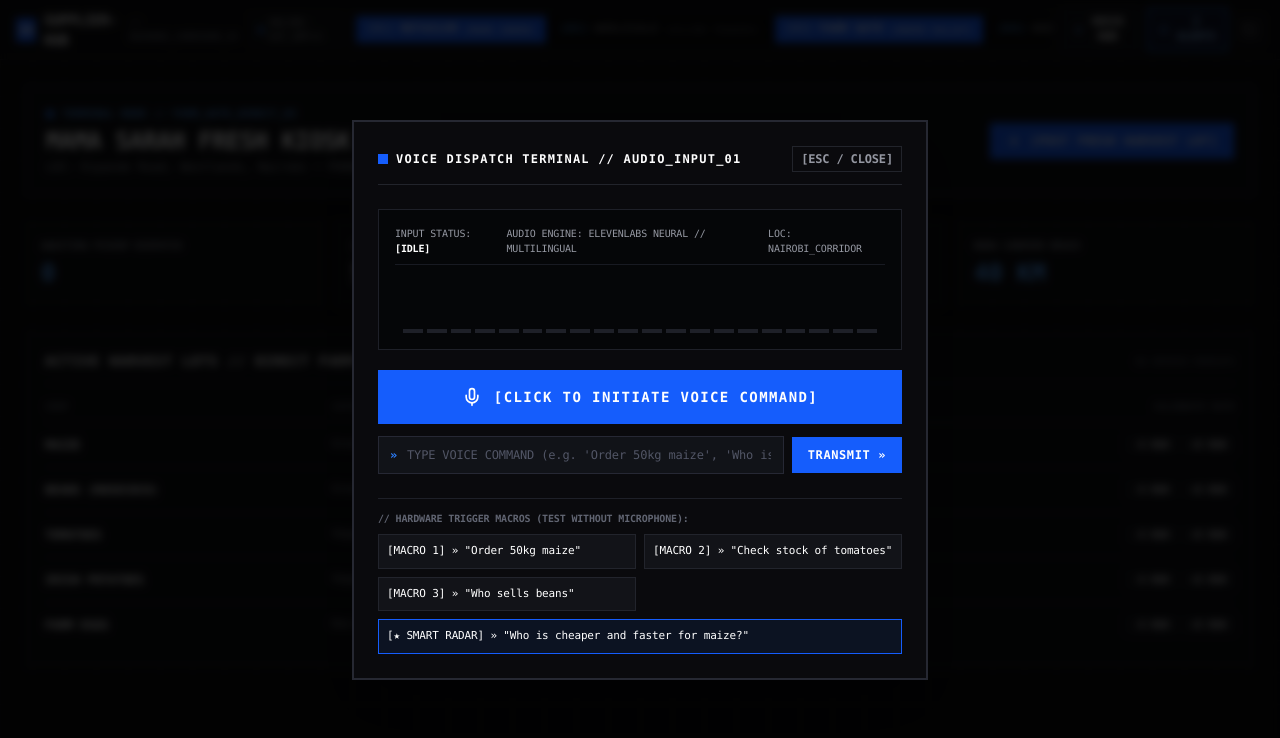
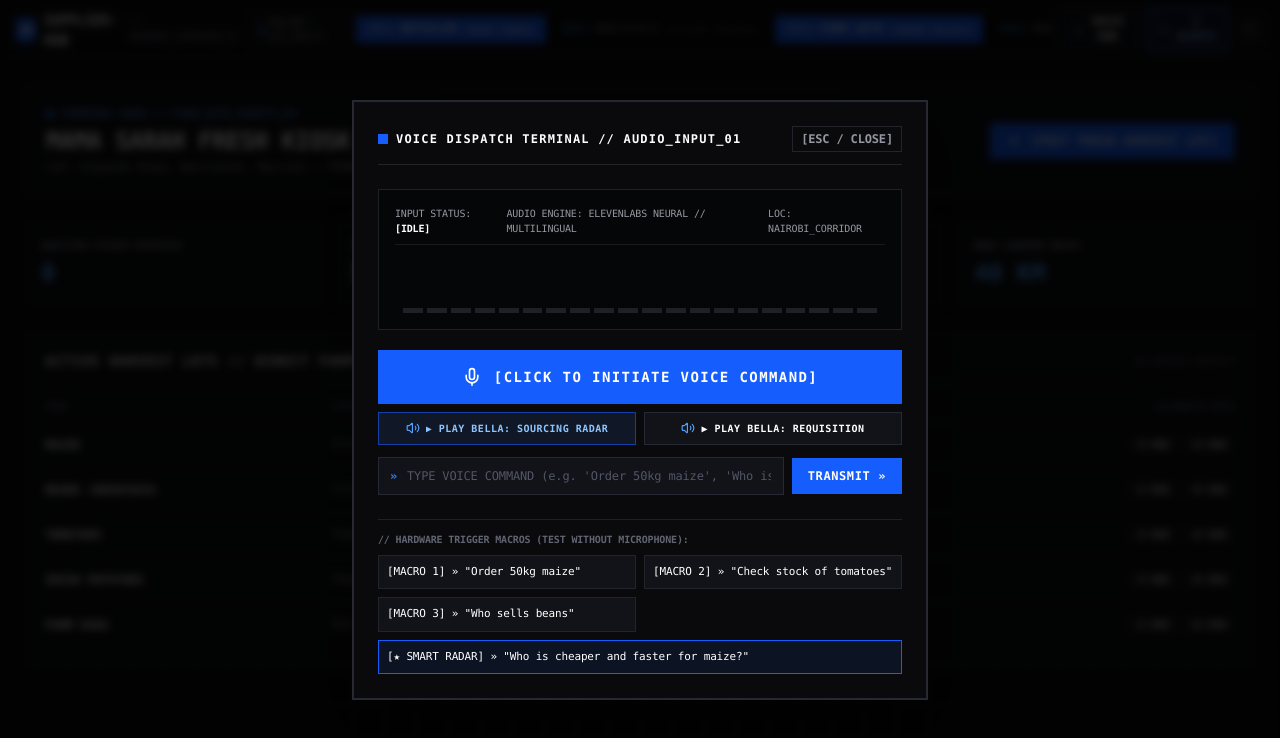
Before and after one commit to Glizocksama-2/supplier-hub, a Next.js app: page /dashboard/farmer in a window 1280 px wide. Both pictures are taken after a click on the button "VOICE HUD". Shown: the top 738 px of the page. Built offline with nearby package versions, Linux system fonts and the light colour scheme.

Commit message:
feat(voice): add 1-tap Bella audio demo buttons and Brave/Edge privacy diagnosis resolution card

```diff
--- a/src/components/VoiceAssistantModal.tsx
+++ b/src/components/VoiceAssistantModal.tsx
@@ -24,11 +24,13 @@ export function VoiceAssistantModal({ isOpen, onClose }: VoiceAssistantProps) {
   const [isSpeaking, setIsSpeaking] = useState(false)
   const [status, setStatus] = useState<'IDLE' | 'LISTENING' | 'PARSING' | 'SYNTHESIZING'>('IDLE')
   const [manualCommand, setManualCommand] = useState('')
+  const [speechError, setSpeechError] = useState<'network' | 'not-allowed' | 'other' | null>(null)
 
   const recognitionRef = useRef<any>(null)
   const audioRef = useRef<HTMLAudioElement | null>(null)
   const silenceTimerRef = useRef<any>(null)
   const transcriptRef = useRef<string>('')
+  const inputRef = useRef<HTMLInputElement | null>(null)
 
   const speakWithBrowserSpeech = useCallback((text: string) => {
     if (typeof window === 'undefined') return
@@ -276,6 +278,7 @@ export function VoiceAssistantModal({ isOpen, onClose }: VoiceAssistantProps) {
     setTranscript('')
     transcriptRef.current = ''
     setResponseMessage('')
+    setSpeechError(null)
 
     if (typeof window === 'undefined') return
 
@@ -295,6 +298,7 @@ export function VoiceAssistantModal({ isOpen, onClose }: VoiceAssistantProps) {
         stream.getTracks().forEach((track) => track.stop())
       } catch (err: any) {
         console.warn('Microphone permission check failed:', err)
+        setSpeechError('not-allowed')
         setResponseMessage(
           'Microphone permission blocked or device unavailable. Allow microphone in your browser address bar.'
         )
@@ -367,11 +371,14 @@ export function VoiceAssistantModal({ isOpen, onClose }: VoiceAssistantProps) {
       const err = event?.error
 
       if (err === 'not-allowed' || err === 'service-not-allowed') {
+        setSpeechError('not-allowed')
         setResponseMessage('Microphone access blocked. Click the lock/settings icon in the browser address bar to allow.')
       } else if (err === 'network') {
+        setSpeechError('network')
         setResponseMessage(
-          'Browser speech cloud blocked by network or browser privacy setting (common in Brave/Edge). Type any command in the prompt below or tap the quick macros to speak!'
+          'Browser speech cloud blocked by network or browser privacy setting (common in Brave/Edge). Type any command below or tap the quick macros to speak!'
         )
+        setTimeout(() => inputRef.current?.focus(), 150)
       } else if (err === 'language-not-supported') {
         console.warn('Language not supported, retrying with en-US fallback')
         recognition.lang = 'en-US'
@@ -384,6 +391,7 @@ export function VoiceAssistantModal({ isOpen, onClose }: VoiceAssistantProps) {
           setResponseMessage('No voice activity detected. Speak into your microphone, type below, or tap a macro.')
         }
       } else if (err === 'audio-capture') {
+        setSpeechError('not-allowed')
         setResponseMessage('No microphone hardware detected. Please connect an audio input device.')
       } else {
         if (!transcriptRef.current) {
@@ -416,6 +424,7 @@ export function VoiceAssistantModal({ isOpen, onClose }: VoiceAssistantProps) {
   }
 
   const triggerSample = (phrase: string) => {
+    setSpeechError(null)
     setTranscript(phrase)
     processCommand(phrase)
   }
@@ -521,6 +530,56 @@ export function VoiceAssistantModal({ isOpen, onClose }: VoiceAssistantProps) {
             )}
           </button>
 
+          {/* Direct 1-Tap Voice Audio Test Buttons (Instant Neural Audio Playback) */}
+          <div className="w-full mt-2 grid grid-cols-2 gap-2">
+            <button
+              type="button"
+              onClick={() => triggerSample('Who is cheaper and faster for maize?')}
+              className="py-2 px-3 bg-[#101726] hover:bg-[#162238] border border-blue-600/60 hover:border-blue-500 text-blue-300 font-bold text-[10px] uppercase tracking-wider flex items-center justify-center gap-1.5 transition-colors"
+            >
+              <Volume2 className="w-3.5 h-3.5 text-blue-400 shrink-0" />
+              <span className="truncate">▶ PLAY BELLA: SOURCING RADAR</span>
+            </button>
+            <button
+              type="button"
+              onClick={() => triggerSample('Order 50kg maize from cheapest supplier')}
+              className="py-2 px-3 bg-[#111318] hover:bg-[#181a22] border border-[#262834] hover:border-blue-500 text-white font-bold text-[10px] uppercase tracking-wider flex items-center justify-center gap-1.5 transition-colors"
+            >
+              <Volume2 className="w-3.5 h-3.5 text-blue-400 shrink-0" />
+              <span className="truncate">▶ PLAY BELLA: REQUISITION</span>
+            </button>
+          </div>
+
+          {/* Dedicated Brave / Edge Speech Diagnosis Card */}
+          {speechError === 'network' && (
+            <div className="w-full mt-3 p-3 bg-[#0d111a] border border-blue-600/80 text-left font-mono">
+              <div className="flex items-center justify-between pb-1.5 border-b border-[#1e2330] mb-2">
+                <span className="text-xs font-bold text-white flex items-center gap-1.5">
+                  <span className="w-2 h-2 bg-blue-500 rounded-full animate-ping" />
+                  BRAVE / EDGE PRIVACY SHIELD DETECTED
+                </span>
+                <span className="text-[10px] text-blue-400 font-mono">ERR: NET_SPEECH_BLOCKED</span>
+              </div>
+              <p className="text-[11px] text-[#9ca3af] mb-2 leading-relaxed">
+                Brave blocks Google Speech Cloud recognition by default. To enable your microphone:
+              </p>
+              <div className="bg-[#050608] p-2 border border-[#222530] text-[11px] space-y-1 mb-2">
+                <div className="text-white">
+                  1. Open tab: <code className="text-blue-400 underline select-all bg-[#12151f] px-1 py-0.5">brave://settings/system</code>
+                </div>
+                <div className="text-white">
+                  2. Turn <strong className="text-blue-400">ON</strong>: "Use Google services for speech recognition"
+                </div>
+                <div className="text-[#9ca3af]">
+                  3. Refresh this page & tap microphone to stream speech!
+                </div>
+              </div>
+              <p className="text-[10px] text-blue-300">
+                ⚡ Or type any voice command in the box below and press Enter — Bella will synthesize audio immediately!
+              </p>
+            </div>
+          )}
+
           {/* Tactical Command Input (Guaranteed fallback for network or browser speech limitations) */}
           <form
             onSubmit={(e) => {
@@ -536,6 +595,7 @@ export function VoiceAssistantModal({ isOpen, onClose }: VoiceAssistantProps) {
             <div className="relative flex-1">
               <span className="absolute left-3 top-1/2 -translate-y-1/2 text-blue-500 font-bold text-xs">»</span>
               <input
+                ref={inputRef}
                 type="text"
                 value={manualCommand}
                 onChange={(e) => setManualCommand(e.target.value)}
```
